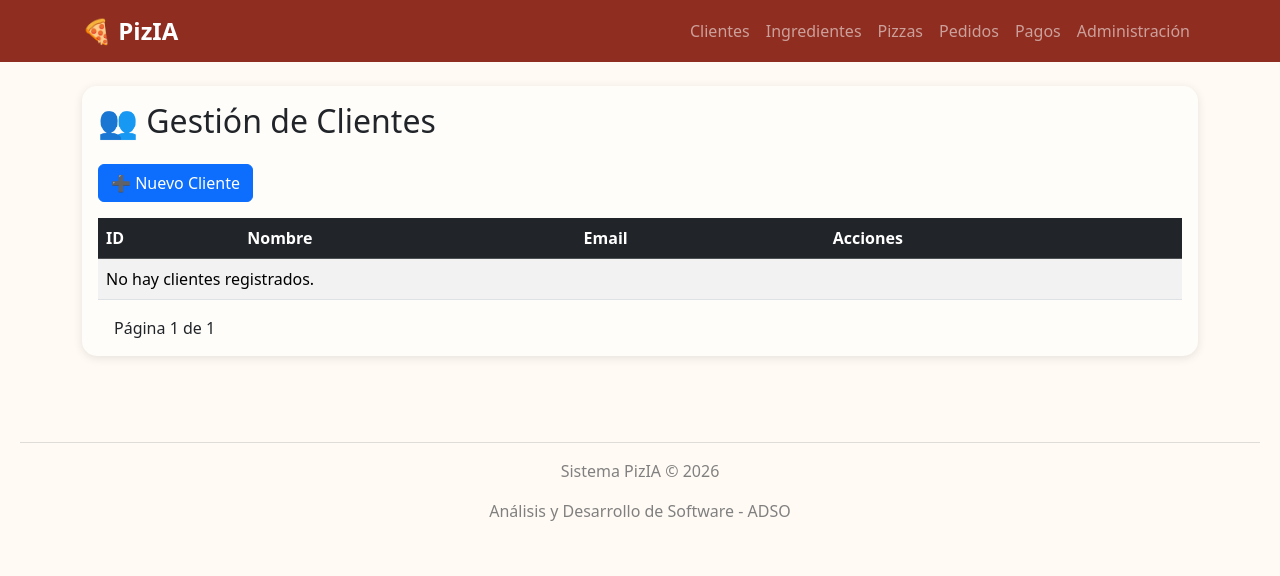
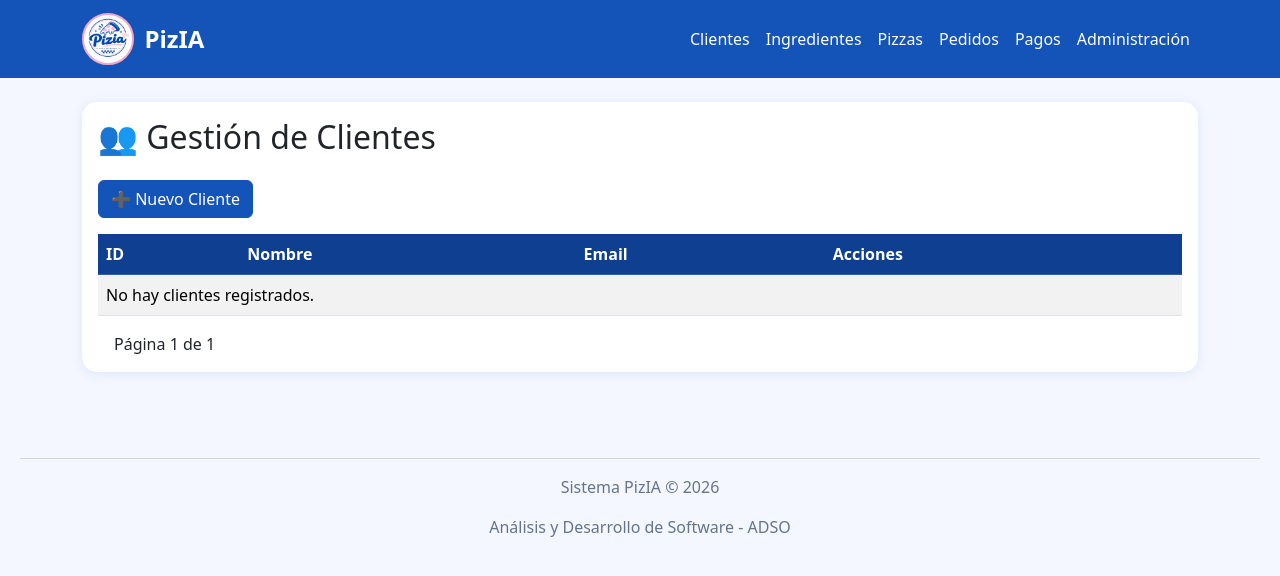
Before and after one commit to zabal8/Pizia-, a Django app: page / in a window 1280 px wide. Shown: the top 576 px of the page. Run offline with Django 5.2, Linux system fonts and the light colour scheme; the visitor is signed in with stand-in values (Sample User, id 1); data that the repository does not hold is empty.

Commit message:
Actualizar marca y colores de PizIA

```diff
--- a/pizia/settings.py
+++ b/pizia/settings.py
@@ -150,3 +150,4 @@ USE_TZ = True
 # https://docs.djangoproject.com/en/6.0/howto/static-files/
 
 STATIC_URL = 'static/'
+STATICFILES_DIRS = [BASE_DIR / 'static']
--- a/templates/base.html
+++ b/templates/base.html
@@ -1,3 +1,4 @@
+{% load static %}
 <!DOCTYPE html>
 <html lang="es">
 
@@ -11,30 +12,89 @@
 
     <style>
 
-        body{
-            background-color:#fffaf4;
+        :root{
+            --pizia-blue:#1453b8;
+            --pizia-blue-dark:#0e3f91;
+            --pizia-pink:#f2a8ca;
+            --pizia-pink-dark:#d95796;
+            --pizia-pink-light:#fff0f7;
+            --pizia-page:#f4f7ff;
         }
 
-        .navbar{background-color:#8f2d20!important;}
-        .btn-success{background-color:#287a45;border-color:#287a45;}
-        .card-custom{background:#fffdf9;}
+        body{
+            background-color:var(--pizia-page);
+            color:#24324b;
+        }
+
+        .navbar{background-color:var(--pizia-blue)!important;}
 
         .navbar-brand{
+            display:flex;
+            align-items:center;
+            gap:.65rem;
+            color:#fff!important;
+        }
+
+        .brand-logo{
+            width:52px;
+            height:52px;
+            object-fit:cover;
+            object-position:center;
+            border:2px solid var(--pizia-pink);
+            border-radius:50%;
+            background:#fff;
+            padding:2px;
+        }
+
+        .navbar .nav-link{color:#fff;transition:color .15s ease-in-out;}
+        .navbar .nav-link:hover,.navbar .nav-link:focus{color:var(--pizia-pink);}
+        .navbar-toggler{border-color:var(--pizia-pink);}
+
+        .btn-success,.btn-primary{
+            background-color:var(--pizia-blue);
+            border-color:var(--pizia-blue);
+        }
+
+        .btn-success:hover,.btn-primary:hover{
+            background-color:var(--pizia-pink-dark);
+            border-color:var(--pizia-pink-dark);
+        }
+
+        .btn-warning{
+            color:var(--pizia-blue-dark);
+            background-color:var(--pizia-pink);
+            border-color:var(--pizia-pink);
+        }
+
+        .btn-warning:hover{
+            color:#fff;
+            background-color:var(--pizia-pink-dark);
+            border-color:var(--pizia-pink-dark);
+        }
+
+        .table-dark{
+            --bs-table-bg:var(--pizia-blue-dark);
+            --bs-table-color:#fff;
+            --bs-table-border-color:#315fa4;
+        }
+
+        .navbar-brand span{
             font-weight:bold;
             font-size:1.5rem;
         }
 
         .card-custom{
+            background:#fff;
             border:none;
             border-radius:15px;
-            box-shadow:0 2px 10px rgba(0,0,0,.1);
+            box-shadow:0 2px 12px rgba(20,83,184,.10);
         }
 
         footer{
             margin-top:50px;
             padding:20px;
             text-align:center;
-            color:gray;
+            color:#64748b;
         }
 
     </style>
@@ -43,12 +103,13 @@
 
 <body>
 
-<nav class="navbar navbar-expand-lg navbar-dark bg-dark">
+<nav class="navbar navbar-expand-lg navbar-dark">
 
     <div class="container">
 
         <a class="navbar-brand" href="/">
-            🍕 PizIA
+            <img class="brand-logo" src="{% static 'img/pizia-logo.png' %}" alt="Logotipo de PizIA">
+            <span>PizIA</span>
         </a>
 
         <button class="navbar-toggler"
```
Also changed, not shown: static/img/pizia-logo.png (added).
